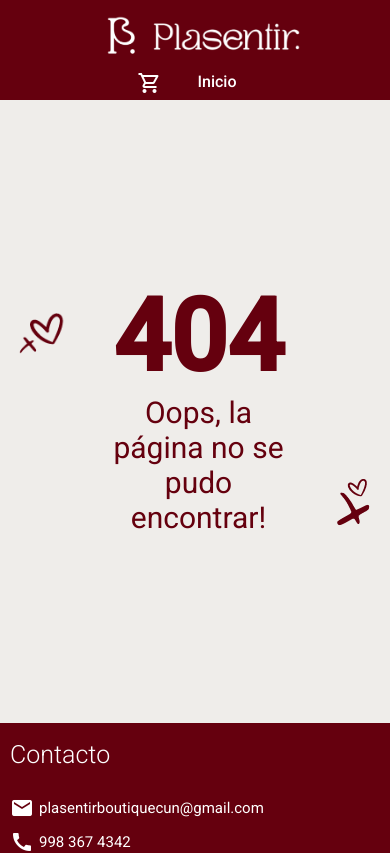
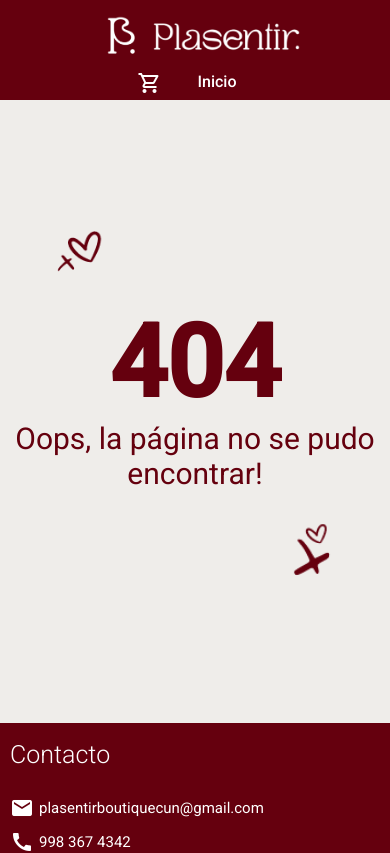
Before and after one commit to BeJuanitox/plasentir, an Angular app: page /404 in a window 390 px wide. Shown: the top 853 px of the page. Built offline with nearby package versions, Linux system fonts and the light colour scheme.

Commit message:
Fix media querries

```diff
--- a/src/app/pages/not-found/not-found.component.scss
+++ b/src/app/pages/not-found/not-found.component.scss
@@ -1,4 +1,5 @@
 @import '/src/styles/colors';
+@import '/src/styles/breakpoints';
 
 .notFoundContainer {
   background-color: $silk-warm;
@@ -43,3 +44,21 @@
     margin-top: 200px;
   }
 }
+
+@media (max-width: $small) {
+  .notFoundContainer {
+    flex-direction: column;
+
+    .left, .right {
+      margin: 0;
+    }
+
+    .left {
+      margin-right: 60%;
+    }
+
+    .right {
+      margin-left: 60%;
+    }
+  }
+}
```
